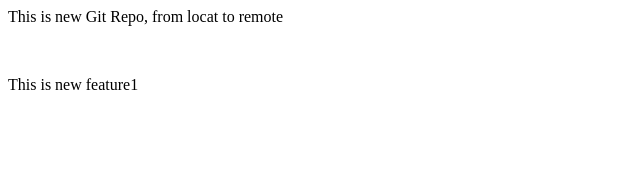
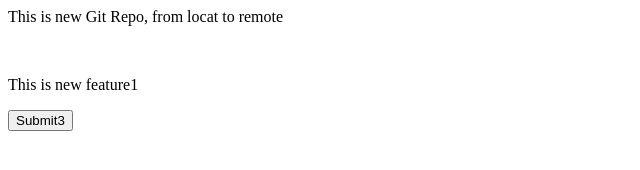
Before and after one commit to vishwasp09/LocalRepoTest, a plain HTML site: page index.html in a window 1280 px wide. Shown: the whole page, without its empty margins (0-640 px from the left). Drawn offline with Linux system fonts and the light colour scheme.

Commit message:
Added button 2

```diff
--- a/index.html
+++ b/index.html
@@ -1,3 +1,4 @@
 <p>This is new Git Repo, from locat to remote</p>
 <br>
 <p>This is new feature1</p>
+<button>Submit3</button>
```
